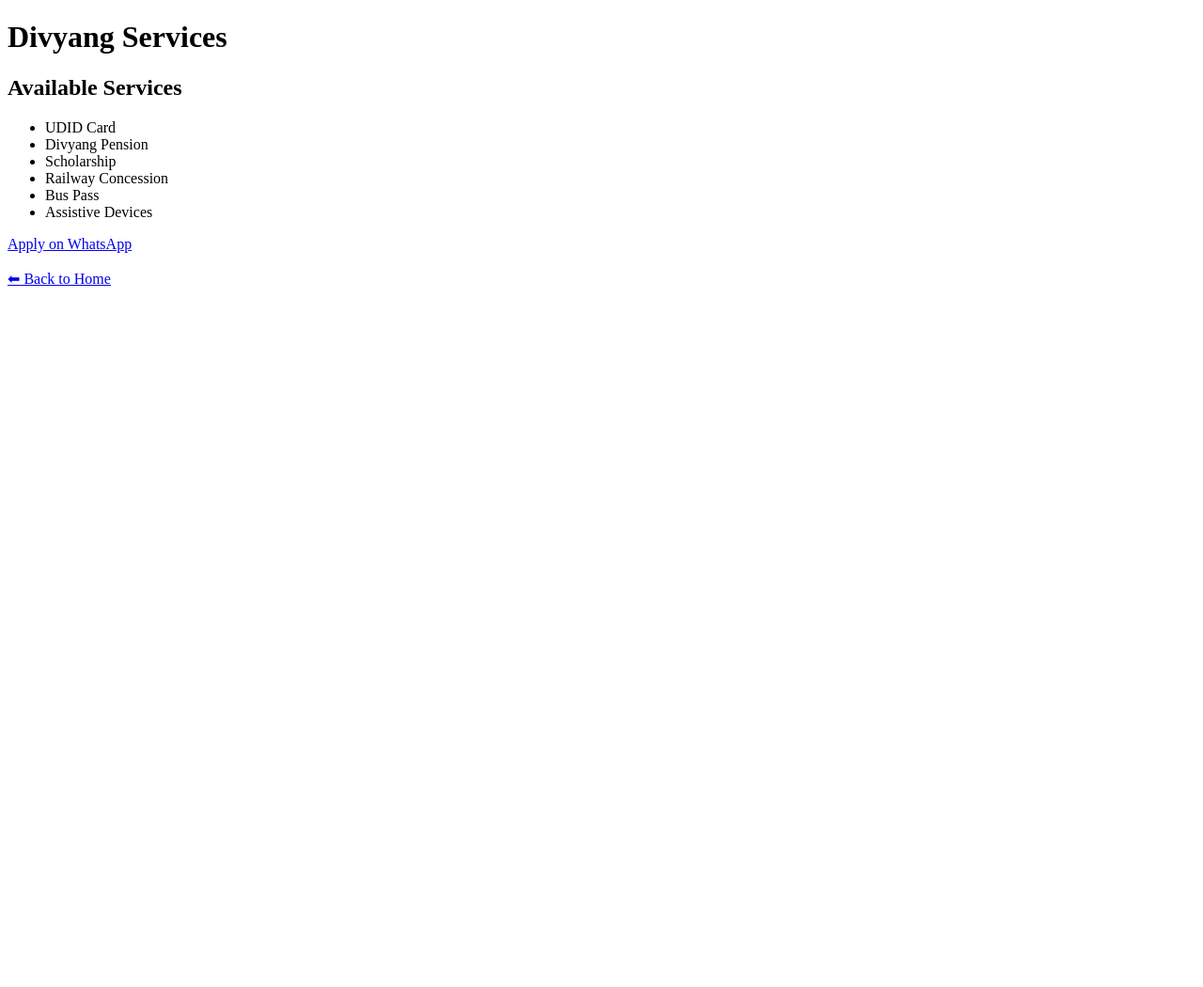
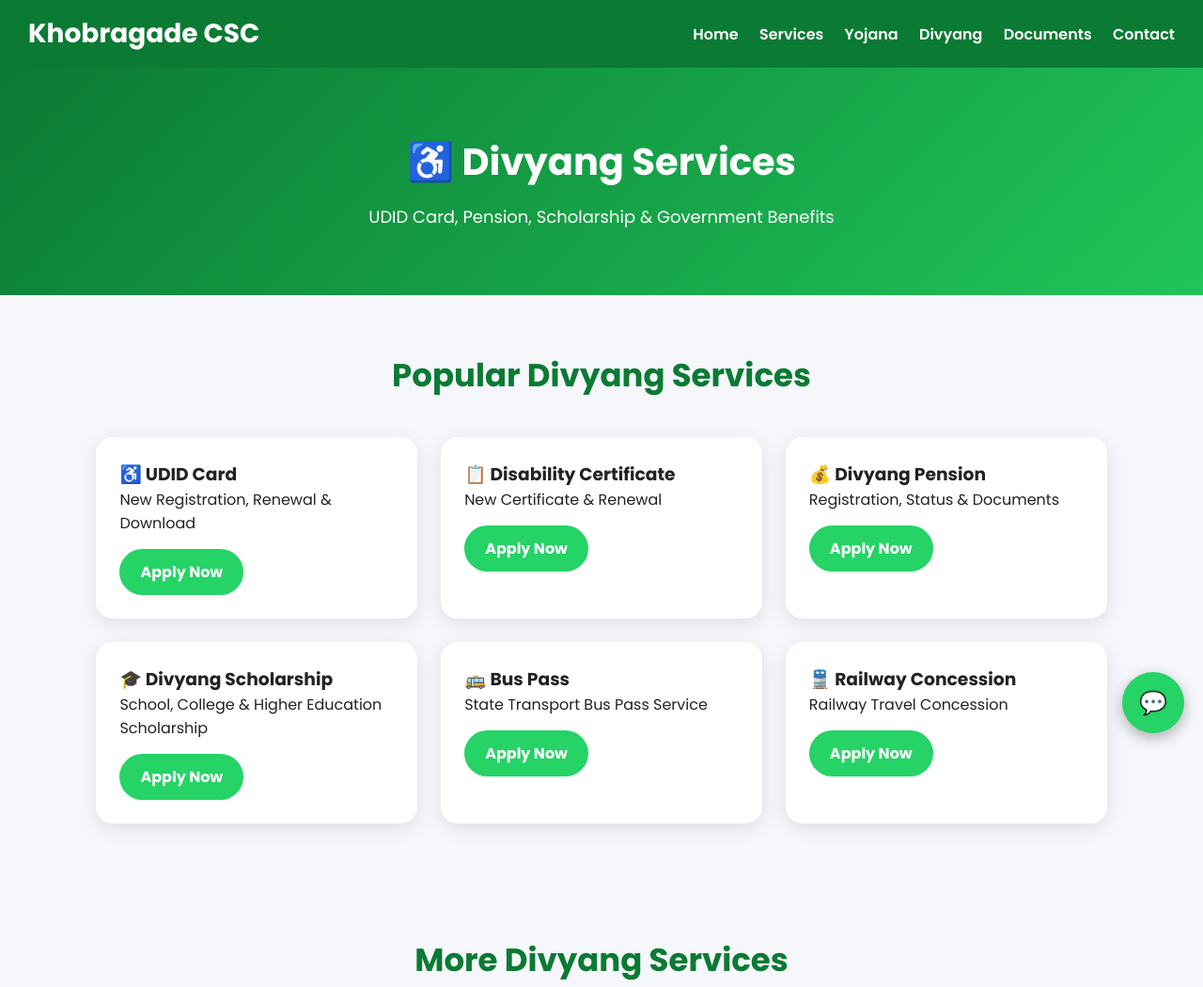
Before and after one commit to niteshkhobragade8/Khobragade-Computer-Service, a plain HTML site: page divyang.html in a window 1280 px wide. Shown: the top 1050 px of the page at 94% size. Before the commit the page ends 800 px from the top, so only its background shows below. Drawn offline with Linux system fonts and the light colour scheme.

Commit message:
Revise divyang.html for improved structure and content

```diff
--- a/divyang.html
+++ b/divyang.html
@@ -1,32 +1,285 @@
 <!DOCTYPE html>
-<html>
+<html lang="hi">
 <head>
-<title>Divyang Services</title>
+
+<meta charset="UTF-8">
+<meta name="viewport" content="width=device-width, initial-scale=1.0">
+
+<title>Divyang Services | Khobragade Computer Service Centre</title>
+
+<meta name="description" content="UDID Card, Divyang Pension, Scholarship, Bus Pass, Railway Concession, Disability Certificate">
+
+<link rel="preconnect" href="https://fonts.googleapis.com">
+<link rel="preconnect" href="https://fonts.gstatic.com" crossorigin>
+
+<link href="https://fonts.googleapis.com/css2?family=Poppins:wght@300;400;500;600;700&display=swap" rel="stylesheet">
+
+<style>
+
+*{
+margin:0;
+padding:0;
+box-sizing:border-box;
+font-family:'Poppins',sans-serif;
+}
+
+body{
+background:#f5f7fb;
+color:#222;
+}
+
+header{
+background:#0b7a33;
+padding:15px 30px;
+display:flex;
+justify-content:space-between;
+align-items:center;
+position:sticky;
+top:0;
+z-index:999;
+}
+
+.logo{
+color:#fff;
+font-size:28px;
+font-weight:bold;
+}
+
+nav a{
+color:#fff;
+text-decoration:none;
+margin-left:18px;
+font-weight:600;
+}
+
+.hero{
+background:linear-gradient(135deg,#0b7a33,#20c55a);
+padding:70px 20px;
+text-align:center;
+color:#fff;
+}
+
+.hero h1{
+font-size:40px;
+margin-bottom:15px;
+}
+
+.hero p{
+font-size:18px;
+}
+
+.section{
+padding:60px 8%;
+}
+
+.title{
+text-align:center;
+font-size:34px;
+color:#0b7a33;
+margin-bottom:40px;
+}
+
+.cards{
+display:grid;
+grid-template-columns:repeat(auto-fit,minmax(260px,1fr));
+gap:25px;
+}
+
+.card{
+background:#fff;
+padding:25px;
+border-radius:18px;
+box-shadow:0 5px 20px rgba(0,0,0,.1);
+}
+
+.btn{
+display:inline-block;
+padding:12px 22px;
+background:#25D366;
+color:#fff;
+text-decoration:none;
+border-radius:30px;
+margin-top:15px;
+font-weight:bold;
+}
+
+</style>
+
 </head>
+
 <body>
 
-<h1>Divyang Services</h1>
+<header>
 
-<h2>Available Services</h2>
+<div class="logo">Khobragade CSC</div>
 
+<nav>
+<a href="index.html">Home</a>
+<a href="services.html">Services</a>
+<a href="maharashtra.html">Yojana</a>
+<a href="divyang.html">Divyang</a>
+<a href="documents.html">Documents</a>
+<a href="contact.html">Contact</a>
+</nav>
+
+</header>
+
+<section class="hero">
+
+<h1>♿ Divyang Services</h1>
+
+<p>UDID Card, Pension, Scholarship & Government Benefits</p>
+
+</section>
+<section class="section">
+
+<h2 class="title">Popular Divyang Services</h2>
+
+<div class="cards">
+
+<div class="card">
+<h3>♿ UDID Card</h3>
+<p>New Registration, Renewal & Download</p>
+<a class="btn" href="https://wa.me/919637832490?text=I%20want%20UDID%20Card">Apply Now</a>
+</div>
+
+<div class="card">
+<h3>📋 Disability Certificate</h3>
+<p>New Certificate & Renewal</p>
+<a class="btn" href="https://wa.me/919637832490?text=I%20want%20Disability%20Certificate">Apply Now</a>
+</div>
+
+<div class="card">
+<h3>💰 Divyang Pension</h3>
+<p>Registration, Status & Documents</p>
+<a class="btn" href="https://wa.me/919637832490?text=I%20want%20Divyang%20Pension">Apply Now</a>
+</div>
+
+<div class="card">
+<h3>🎓 Divyang Scholarship</h3>
+<p>School, College & Higher Education Scholarship</p>
+<a class="btn" href="https://wa.me/919637832490?text=I%20want%20Divyang%20Scholarship">Apply Now</a>
+</div>
+
+<div class="card">
+<h3>🚌 Bus Pass</h3>
+<p>State Transport Bus Pass Service</p>
+<a class="btn" href="https://wa.me/919637832490?text=I%20want%20Divyang%20Bus%20Pass">Apply Now</a>
+</div>
+
+<div class="card">
+<h3>🚆 Railway Concession</h3>
+<p>Railway Travel Concession</p>
+<a class="btn" href="https://wa.me/919637832490?text=I%20want%20Railway%20Concession">Apply Now</a>
+</div>
+
+</div>
+
+</section>
+<section class="section">
+
+<h2 class="title">More Divyang Services</h2>
+
+<div class="cards">
+
+<div class="card">
+<h3>🦽 Assistive Devices</h3>
+<p>Wheelchair, Hearing Aid, Artificial Limbs & Other Devices</p>
+<a class="btn" href="https://wa.me/919637832490?text=I%20want%20Assistive%20Devices">Apply Now</a>
+</div>
+
+<div class="card">
+<h3>💼 Self Employment</h3>
+<p>Loan, Business & Self Employment Assistance</p>
+<a class="btn" href="https://wa.me/919637832490?text=I%20want%20Self%20Employment%20Scheme">Apply Now</a>
+</div>
+
+<div class="card">
+<h3>🏥 Health Schemes</h3>
+<p>Medical Treatment & Rehabilitation Services</p>
+<a class="btn" href="https://wa.me/919637832490?text=I%20want%20Health%20Scheme">Apply Now</a>
+</div>
+
+<div class="card">
+<h3>🎒 Education Support</h3>
+<p>Scholarship, Hostel & Education Benefits</p>
+<a class="btn" href="https://wa.me/919637832490?text=I%20want%20Education%20Support">Apply Now</a>
+</div>
+
+<div class="card">
+<h3>📄 Required Documents</h3>
 <ul>
-<li>UDID Card</li>
-<li>Divyang Pension</li>
-<li>Scholarship</li>
-<li>Railway Concession</li>
-<li>Bus Pass</li>
-<li>Assistive Devices</li>
+<li>✔ Aadhaar Card</li>
+<li>✔ Disability Certificate</li>
+<li>✔ Passport Size Photo</li>
+<li>✔ Bank Passbook</li>
+<li>✔ Mobile Number</li>
 </ul>
+</div>
 
-<a href="https://wa.me/919637832490">
-Apply on WhatsApp
+<div class="card">
+<h3>📱 Quick Apply</h3>
+<p>किसी भी दिव्यांग सेवा के लिए सीधे WhatsApp पर संपर्क करें।</p>
+<a class="btn" href="https://wa.me/919637832490?text=Hello%20I%20want%20Divyang%20Service">Apply Now</a>
+</div>
+
+</div>
+
+</section>
+<section class="section">
+
+<h2 class="title">📞 Contact Us</h2>
+
+<div class="cards">
+
+<div class="card">
+
+<h3>🏢 Khobragade Computer Service Centre</h3>
+
+<p><strong>👤 Name:</strong> Nitesh Khobragade</p>
+
+<p><strong>📱 Mobile:</strong> 9637832490</p>
+
+<p><strong>💬 WhatsApp Support:</strong> Available</p>
+
+<a class="btn" href="https://wa.me/919637832490">
+WhatsApp Now
 </a>
 
-<br><br>
+</div>
 
-<a href="index.html">
-⬅ Back to Home
+<div class="card">
+
+<h3>📺 YouTube Channel</h3>
+
+<p>Government Schemes, Divyang Services & CSC Updates</p>
+
+<a class="btn" href="https://youtube.com/@niteshkhobragade8">
+Visit Channel
 </a>
+
+</div>
+
+</div>
+
+</section>
+
+<!-- Floating WhatsApp Button -->
+
+<a href="https://wa.me/919637832490"
+style="position:fixed;bottom:20px;right:20px;background:#25D366;color:#fff;padding:15px 18px;border-radius:50%;font-size:24px;text-decoration:none;box-shadow:0 5px 15px rgba(0,0,0,.3);z-index:9999;">
+💬
+</a>
+
+<footer style="background:#0b7a33;color:#fff;text-align:center;padding:30px;margin-top:50px;">
+
+<h3>Khobragade Computer Service Centre</h3>
+
+<p>Divyang Services | CSC Digital Seva | Maharashtra Government Schemes</p>
+
+<p>© 2026 All Rights Reserved</p>
+
+</footer>
 
 </body>
 </html>
```
